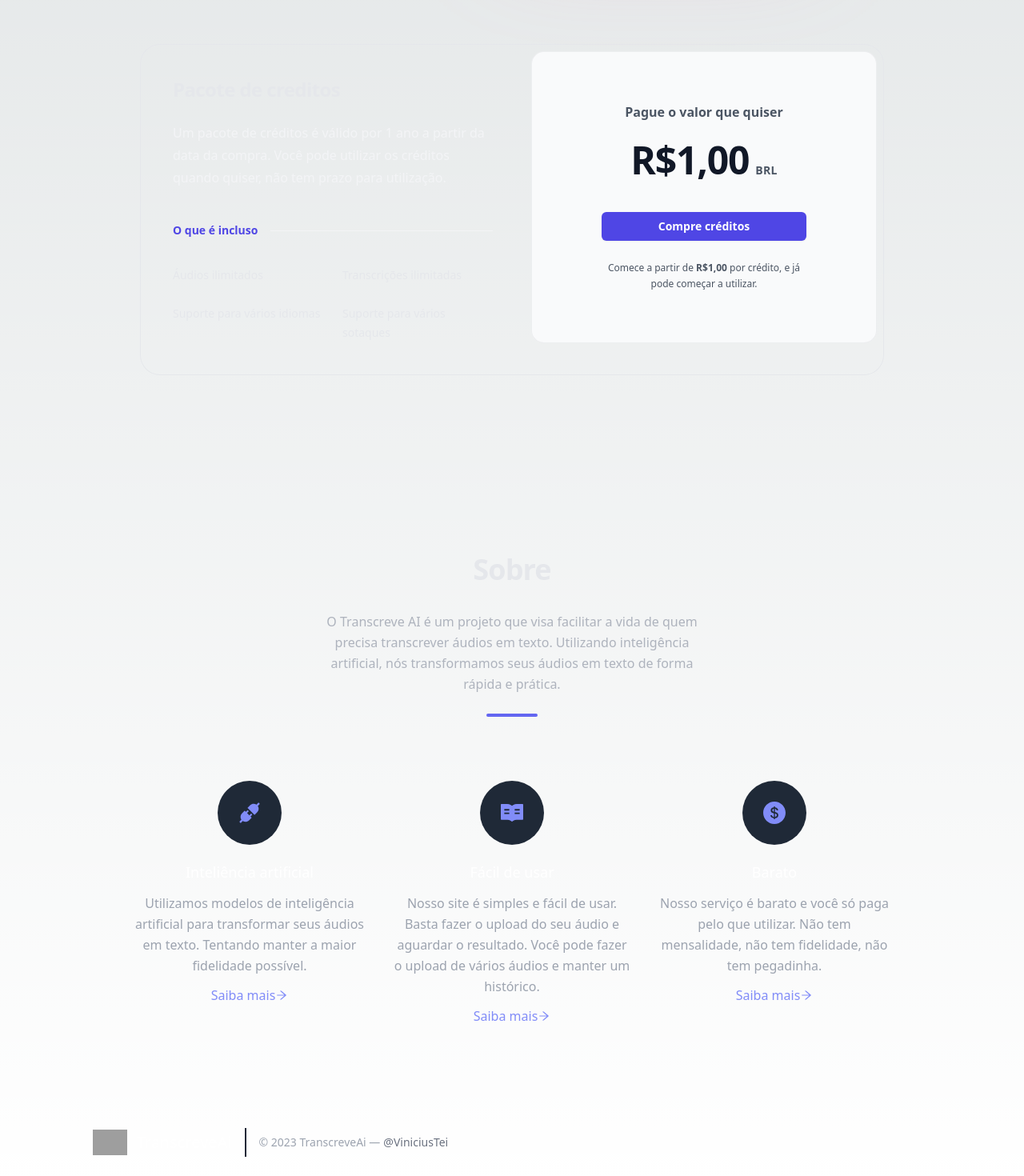
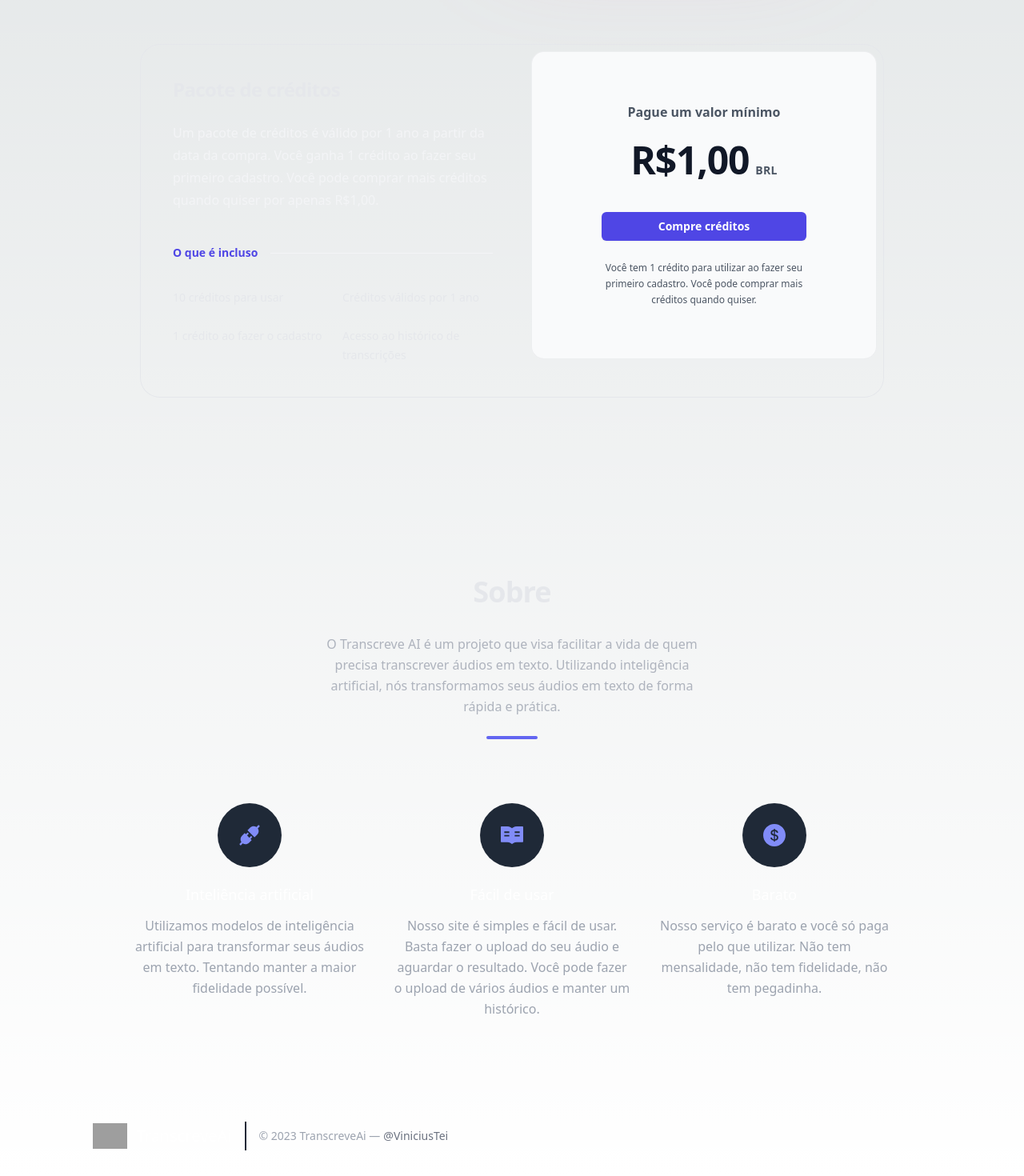
Before and after one commit to ViniciusTei/audio-to-text, a React (Vite) app in the folder app/: page / in a window 1280 px wide. Shown: the part 1040-2510 px from the top of the page at 80% size. Built offline with nearby package versions, Linux system fonts and the light colour scheme; no server answers; grey boxes are pictures that could not be loaded.

Commit message:
fix pricing

```diff
--- a/app/src/components/pages/HomePage.tsx
+++ b/app/src/components/pages/HomePage.tsx
@@ -1,13 +1,6 @@
 import React from 'react'
-import { AiFillApi, AiFillDollarCircle, AiFillMoneyCollect, AiFillRead, AiFillWallet, AiOutlineArrowRight } from 'react-icons/ai'
+import { AiFillApi, AiFillDollarCircle, AiFillRead, AiOutlineArrowRight } from 'react-icons/ai'
 import { Link } from 'react-router-dom'
-
-const includedFeatures = [
-  'Áudios ilimitados',
-  'Transcrições ilimitadas',
-  'Suporte para vários idiomas',
-  'Suporte para vários sotaques',
-]
 
 function HomePage() {
 
@@ -43,9 +36,9 @@
           </div>
           <div className="mx-auto mt-16 max-w-2xl rounded-3xl ring-1 ring-gray-200 sm:mt-20 lg:mx-0 lg:flex lg:max-w-none">
             <div className="p-8 sm:p-10 lg:flex-auto">
-              <h3 className="text-2xl font-bold tracking-tight text-gray-200">Pacote de creditos</h3>
+              <h3 className="text-2xl font-bold tracking-tight text-gray-200">Pacote de créditos</h3>
               <p className="mt-6 text-base leading-7 text-gray-100">
-                Um pacote de créditos é válido por 1 ano a partir da data da compra. Você pode utilizar os créditos quando quiser, não tem prazo para utilização.
+                Um pacote de créditos é válido por 1 ano a partir da data da compra. Você ganha 1 crédito ao fazer seu primeiro cadastro. Você pode comprar mais créditos quando quiser por apenas R$1,00.
               </p>
               <div className="mt-10 flex items-center gap-x-4">
                 <h4 className="flex-none text-sm font-semibold leading-6 text-indigo-600">O que é incluso</h4>
@@ -65,7 +58,7 @@
             <div className="-mt-2 p-2 lg:mt-0 lg:w-full lg:max-w-md lg:flex-shrink-0">
               <div className="rounded-2xl bg-gray-50 py-10 text-center ring-1 ring-inset ring-gray-900/5 lg:flex lg:flex-col lg:justify-center lg:py-16">
                 <div className="mx-auto max-w-xs px-8">
-                  <p className="text-base font-semibold text-gray-600">Pague o valor que quiser</p>
+                  <p className="text-base font-semibold text-gray-600">Pague um valor mínimo</p>
                   <p className="mt-6 flex items-baseline justify-center gap-x-2">
                     <span className="text-5xl font-bold tracking-tight text-gray-900">R$1,00</span>
                     <span className="text-sm font-semibold leading-6 tracking-wide text-gray-600">BRL</span>
@@ -77,7 +70,7 @@
                     Compre créditos
                   </a>
                   <p className="mt-6 text-xs leading-5 text-gray-600">
-                    Comece a partir de <span className="font-semibold">R$1,00</span> por crédito, e já pode começar a utilizar.
+                    Você tem 1 crédito para utilizar ao fazer seu primeiro cadastro. Você pode comprar mais créditos quando quiser.
                   </p>
                 </div>
               </div>
@@ -108,9 +101,6 @@
                 <p className="leading-relaxed text-base">
                   Utilizamos modelos de inteligência artificial para transformar seus áudios em texto. Tentando manter a maior fidelidade possível.
                 </p>
-                <a className="mt-3 text-indigo-400 inline-flex items-center">Saiba mais
-                  <AiOutlineArrowRight/>
-                </a>
               </div>
             </div>
             <div className="p-4 md:w-1/3 flex flex-col text-center items-center">
@@ -124,9 +114,6 @@
                 <p className="leading-relaxed text-base">
                   Nosso site é simples e fácil de usar. Basta fazer o upload do seu áudio e aguardar o resultado. Você pode fazer o upload de vários áudios e manter um histórico.
                 </p>
-                <a className="mt-3 text-indigo-400 inline-flex items-center">Saiba mais
-                  <AiOutlineArrowRight/>
-                </a>
               </div>
             </div>
             <div className="p-4 md:w-1/3 flex flex-col text-center items-center">
@@ -140,9 +127,6 @@
                 <p className="leading-relaxed text-base">
                   Nosso serviço é barato e você só paga pelo que utilizar. Não tem mensalidade, não tem fidelidade, não tem pegadinha.
                 </p>
-                <a className="mt-3 text-indigo-400 inline-flex items-center">Saiba mais
-                  <AiOutlineArrowRight/>
-                </a>
               </div>
             </div>
           </div>
@@ -152,4 +136,11 @@
   )
 }
 
+const includedFeatures = [
+  '10 créditos para usar',
+  'Créditos válidos por 1 ano',
+  '1 crédito ao fazer o cadastro',
+  'Acesso ao histórico de transcrições',
+]
+
 export default HomePage
```
